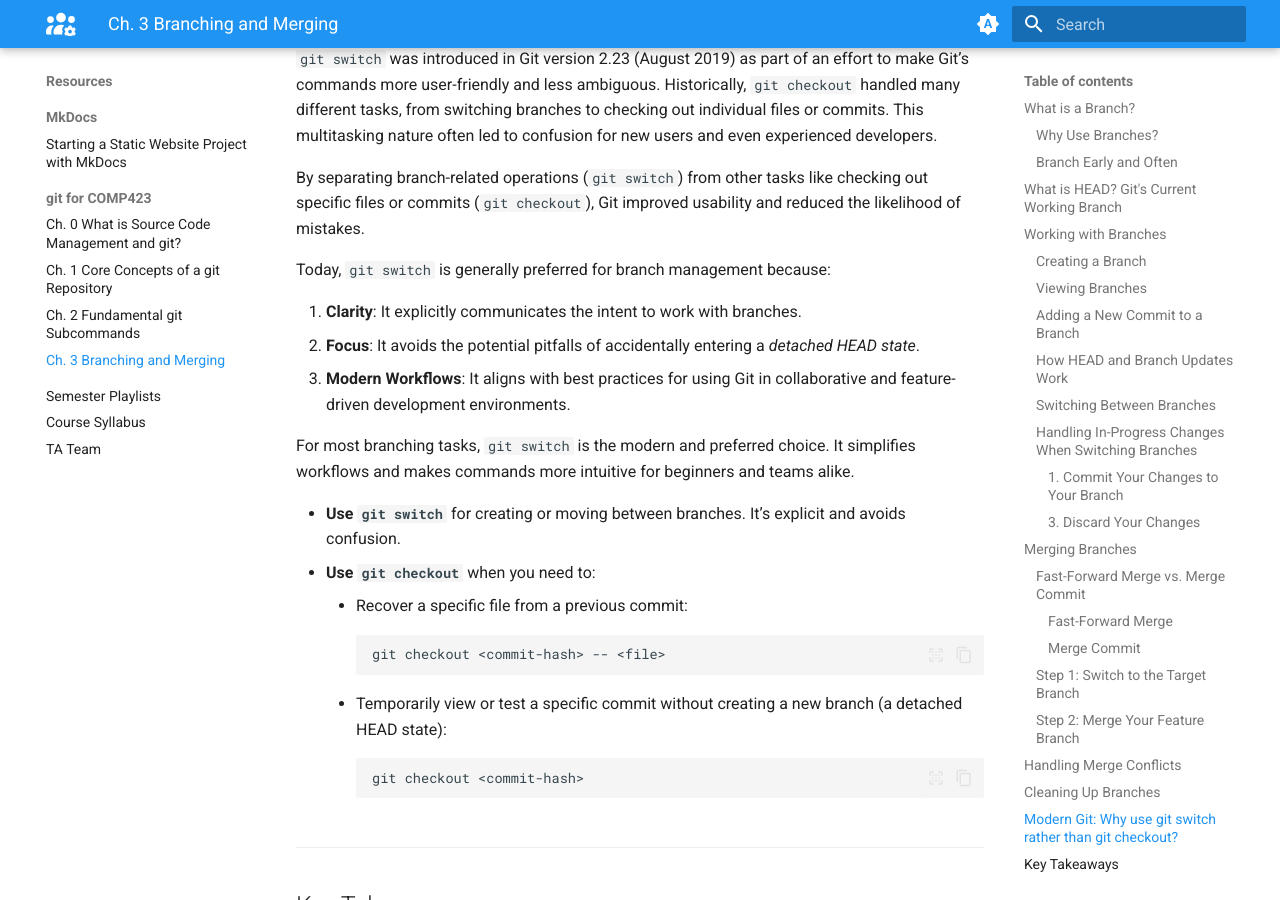
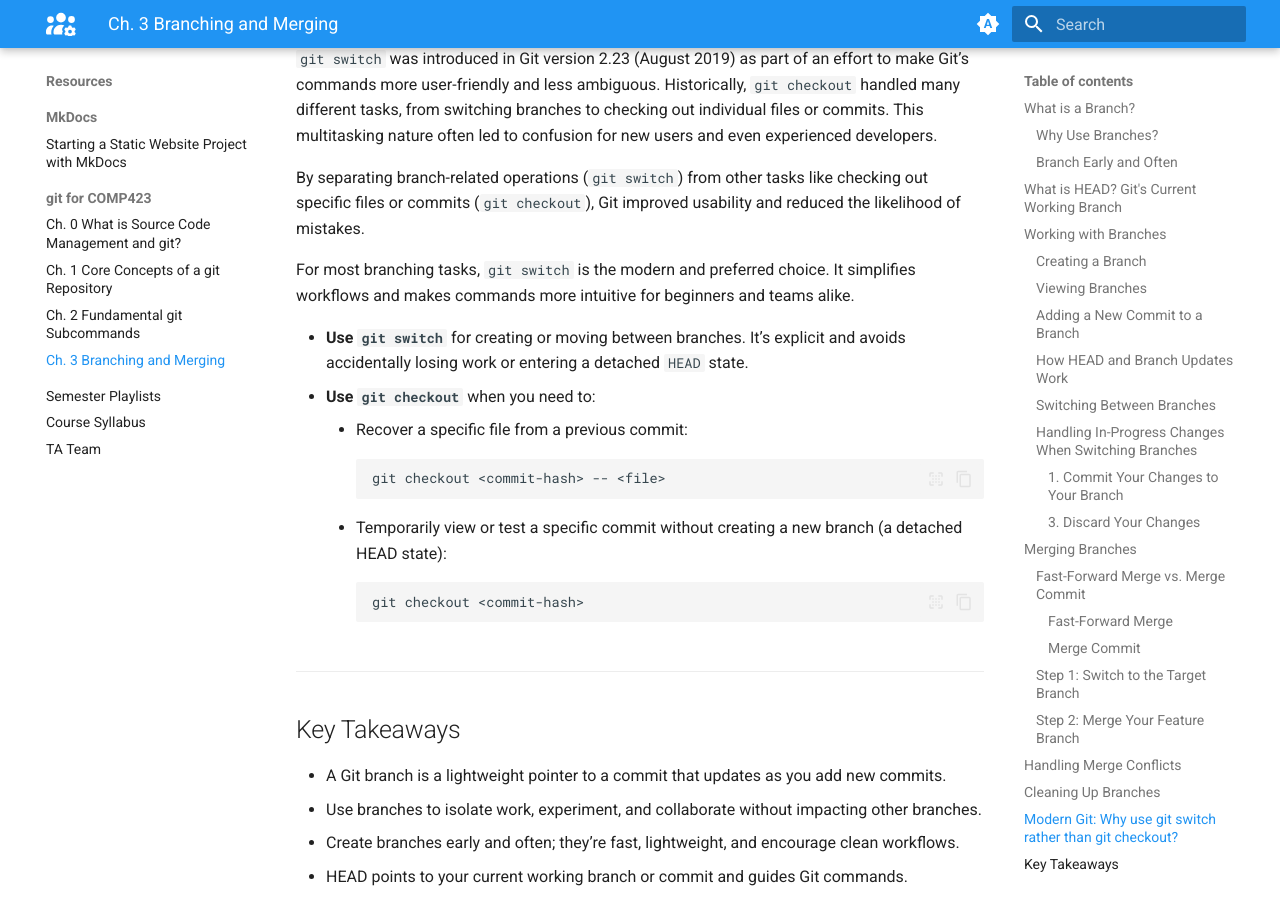
Before and after one commit to comp423-25s/comp423-25s.github.io, an MkDocs documentation site: the page built from docs/resources/git/ch3-git-branch-merge.md, in a window 1280 px wide and 900 px high, scrolled down 9568 px. Built offline with MkDocs 1.6.1 and Material for MkDocs 9.7.7, drawn with Linux system fonts in a browser that asks for light colours.

Commit message:
Improve language of switch vs checkout

````diff
--- a/docs/resources/git/ch3-git-branch-merge.md
+++ b/docs/resources/git/ch3-git-branch-merge.md
@@ -351,15 +351,9 @@ Many tutorials and older users of `git` will use `checkout` where you are learni
 
 By separating branch-related operations (`git switch`) from other tasks like checking out specific files or commits (`git checkout`), Git improved usability and reduced the likelihood of mistakes.
 
-Today, `git switch` is generally preferred for branch management because:
-
-1. **Clarity**: It explicitly communicates the intent to work with branches.
-2. **Focus**: It avoids the potential pitfalls of accidentally entering a _detached HEAD state_.
-3. **Modern Workflows**: It aligns with best practices for using Git in collaborative and feature-driven development environments.
-
 For most branching tasks, `git switch` is the modern and preferred choice. It simplifies workflows and makes commands more intuitive for beginners and teams alike.
 
-- **Use `git switch`** for creating or moving between branches. It’s explicit and avoids confusion.
+- **Use `git switch`** for creating or moving between branches. It’s explicit and avoids accidentally losing work or entering a detached `HEAD` state.
 - **Use `git checkout`** when you need to:
     - Recover a specific file from a previous commit:
       ```bash
````
